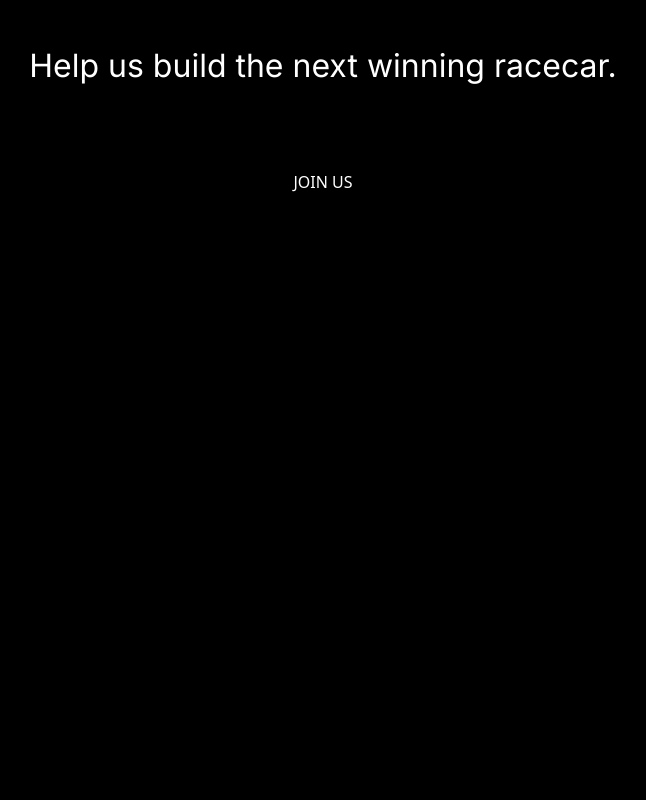
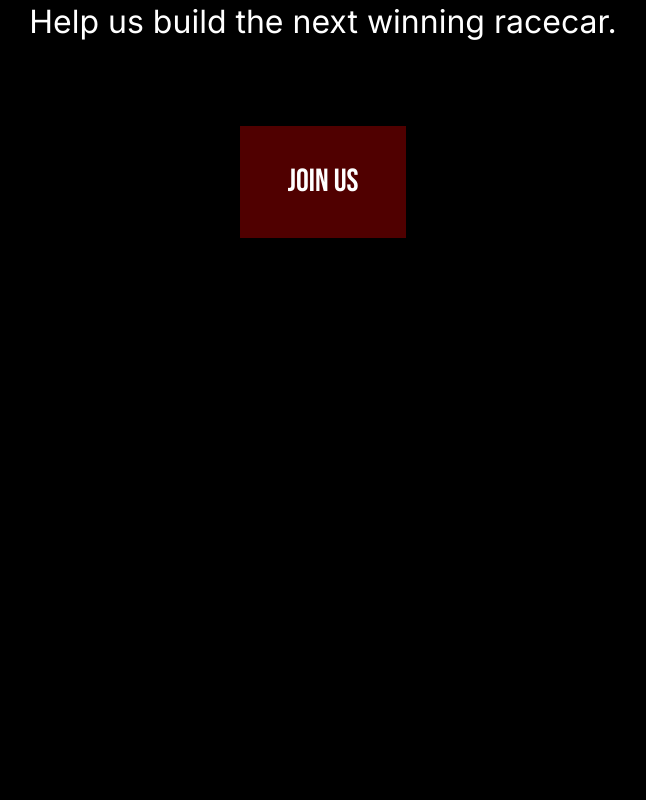
Before and after one commit to tamu-formula-cs/FSAE-EV-Site, a React (Vite) app: page / in a window 1280 px wide. Shown: the part 1360-2160 px from the top of the page, without its empty margins (317-963 px from the left). Built offline with nearby package versions, Linux system fonts and the light colour scheme.

Commit message:
Update home.css

```diff
--- a/src/pages/home/home.css
+++ b/src/pages/home/home.css
@@ -293,7 +293,7 @@ section.home-join-team-section h2{
     color: white;
 }
 
-section.home-join-team-section button.become-a-sponsor-button{
+section.home-join-team-section button.recruiting-button{
     font-family: 'Bebas Neue', sans-serif;
     font-size: 2rem;
     background-color: var(--maroon);
@@ -303,12 +303,12 @@ section.home-join-team-section button.become-a-sponsor-button{
 }
 
 
-section.home-join-team-section button.become-a-sponsor-button a{
+section.home-join-team-section button.recruiting-button a{
     color: white;
     text-decoration: none;
 }
 
-section.home-join-team-section button.become-a-sponsor-button:hover{
+section.home-join-team-section button.recruiting-button:hover{
     background-color: #8B0000;
     cursor: pointer;
 }
```
